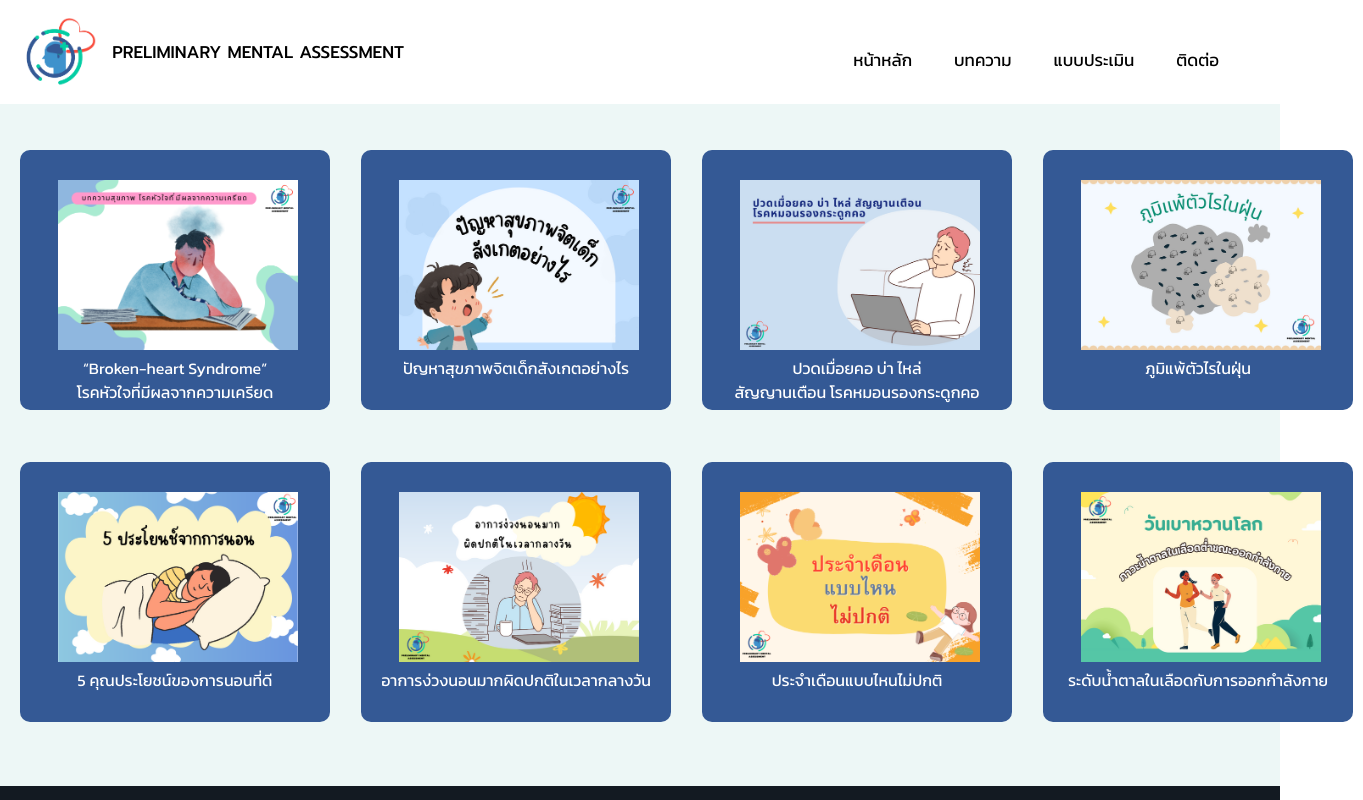
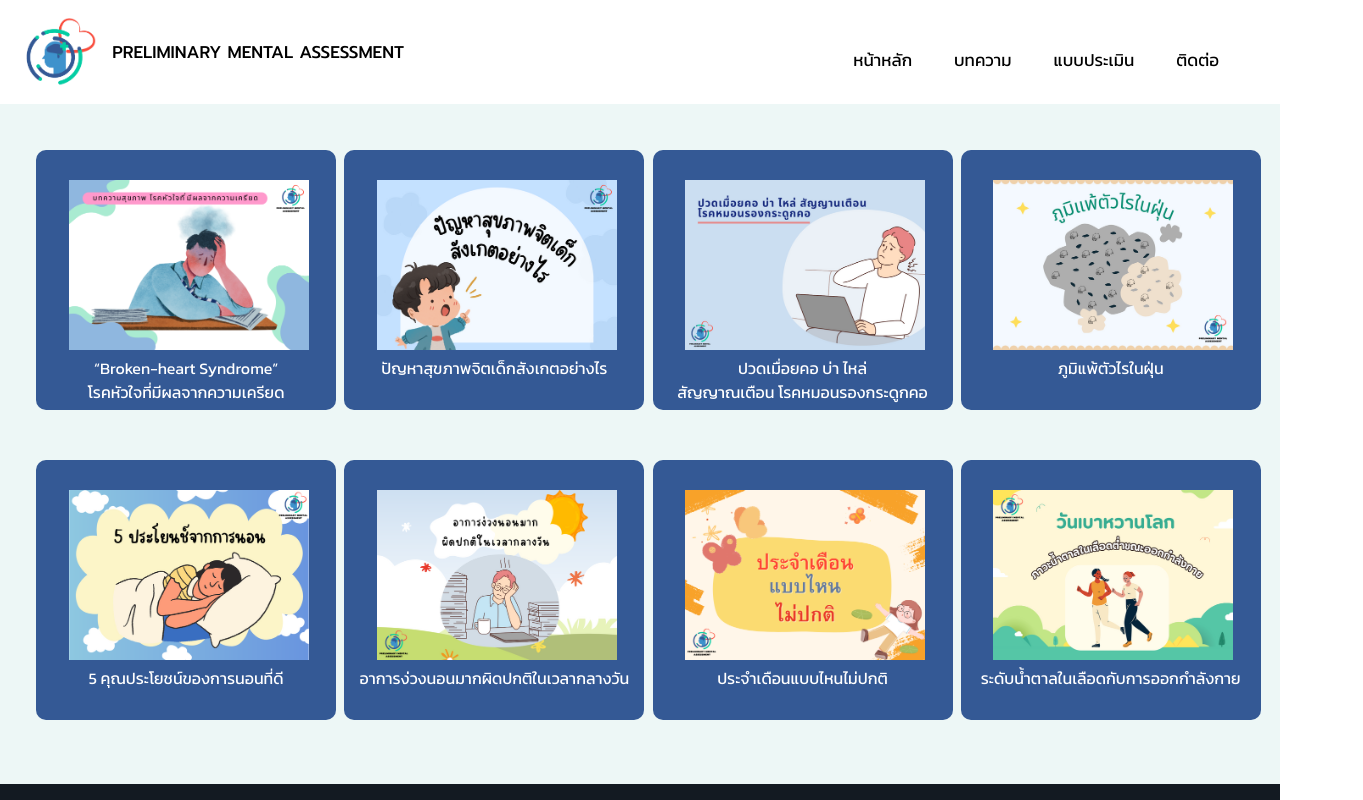
Before and after one commit to kwsrsn/teamproject, a React (Create React App) app: page /news in a window 1280 px wide. Shown: the top 800 px of the page, 1363 px wide, since content can reach past the window. Built offline with nearby package versions, Linux system fonts and the light colour scheme.

Commit message:
article2

```diff
--- a/src/page/News.js
+++ b/src/page/News.js
@@ -40,7 +40,7 @@ const News = props => {
                         <br/>
                         ปวดเมื่อยคอ บ่า ไหล่
                         <br/>
-                        สัญญานเตือน โรคหมอนรองกระดูกคอ
+                        สัญญาณเตือน โรคหมอนรองกระดูกคอ
                     </div>
                 </div>
             </a>
--- a/src/page/style.css
+++ b/src/page/style.css
@@ -175,9 +175,11 @@
 /**/
 .item {
     display: grid;
-    grid-template-columns: 1fr 1fr 1fr 1fr;
-    grid-row-gap: 2px;
+    grid-template-columns: 24% 24% 24% 24%;
+    grid-row-gap: 0.3px;
     grid-column-gap: 1px;
+    justify-content: center;
+
 }
 .picsize{
     margin-top: 120px;
@@ -192,7 +194,7 @@
 }
 .boxcover{
     margin-top: 150px;
-    width: 290px;
+    width: 280px;
     height: 240px;
     border-radius: 10px;
     background-color: #345995;
@@ -200,7 +202,7 @@
     text-align: center;
     color: white;
     padding: 10px;
-    margin-left: 20px;
+    margin-left: 12px;
     margin-right: 10px;
 }
 .boxcover:hover{
@@ -230,7 +232,7 @@
 }
 .boxcontent{
     margin-top: 50px;
-    width: 290px;
+    width: 280px;
     height: 240px;
     border-radius: 10px;
     background-color: #345995;
@@ -238,7 +240,7 @@
     text-align: center;
     color: white;
     padding: 10px;
-    margin-left: 20px;
+    margin-left: 12px;
 }
 .boxcontent:hover{
     background-color: #FFDB58;
```
